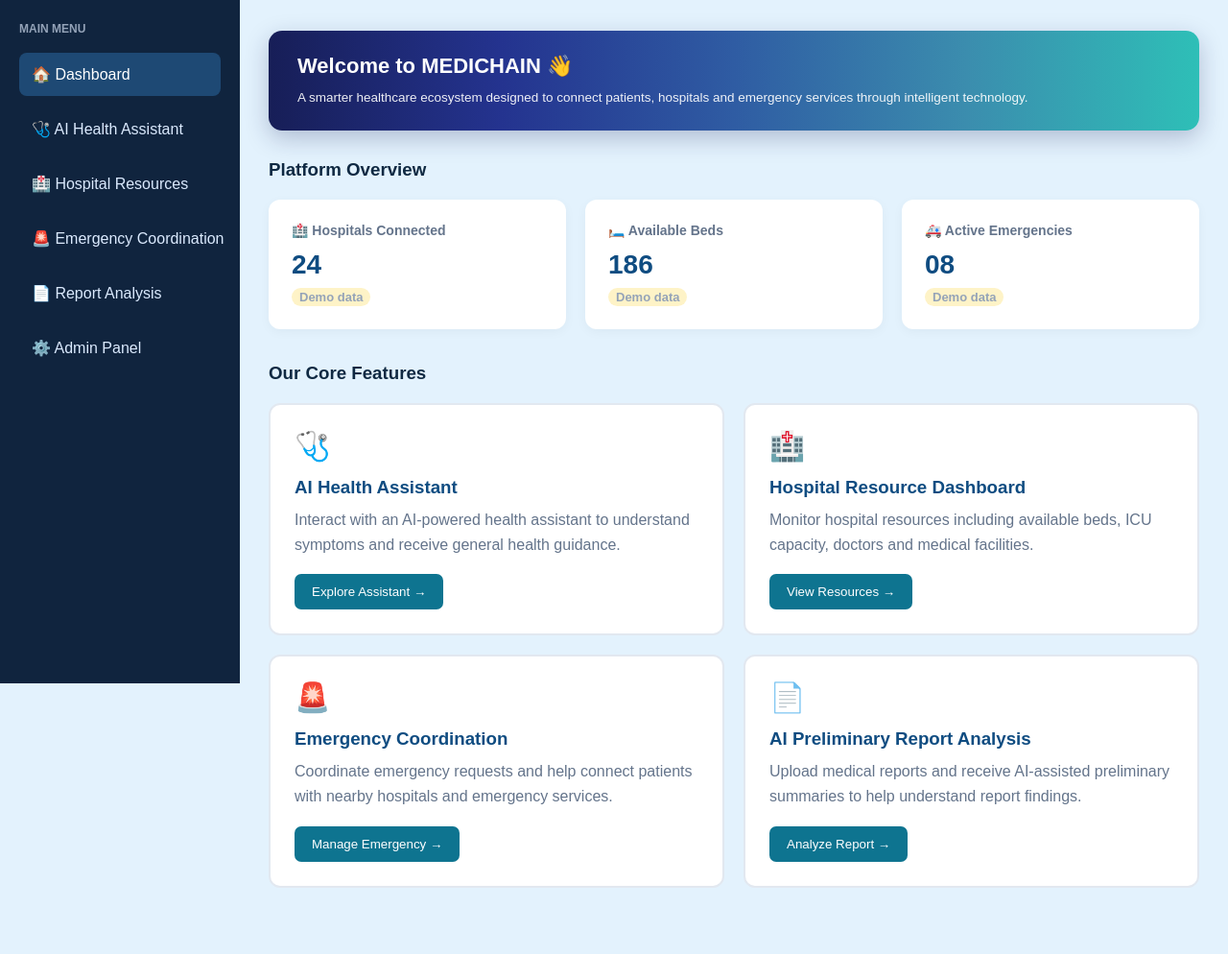
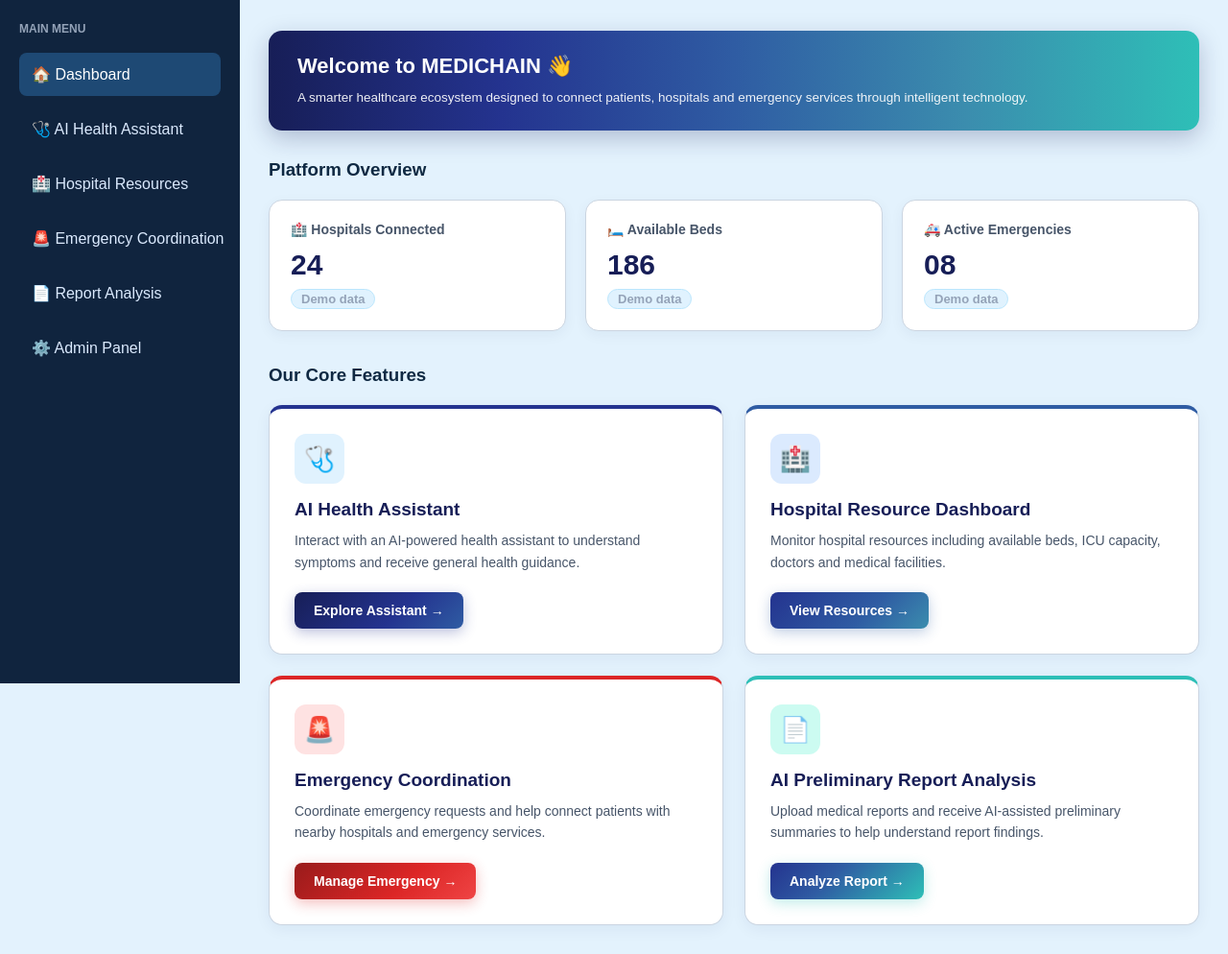
Before and after one commit to Shravya-B046/MEDICHAIN, a plain HTML site: page Frontend/index.html in a window 1280 px wide. Shown: the part 88-1082 px from the top of the page at 96% size. Before the commit the page ends 1043 px from the top, so only its background shows below. Drawn offline with Linux system fonts and the light colour scheme; no server answers.

Commit message:
style: apply ashwini_frontend color palette to dashboard feature cards and components

```diff
--- a/Frontend/css/style.css
+++ b/Frontend/css/style.css
@@ -109,8 +109,8 @@ body {
 
 .topbar-toggle-btn:hover {
     background: #e0f2fe;
-    border-color: #0e7490;
-    color: #0e7490;
+    border-color: #2F5CA3;
+    color: #24338F;
 }
 
 /* Sidebar Collapsed State */
@@ -273,9 +273,9 @@ body {
 .stat-card {
     background: white;
     padding: 22px;
-    border-radius: 12px;
-    border: 2px solid transparent;
-    box-shadow: 0 3px 12px rgba(0, 0, 0, 0.04);
+    border-radius: 14px;
+    border: 1.5px solid #cbd5e1;
+    box-shadow: 0 4px 14px rgba(23, 30, 87, 0.05);
     transition: transform 0.25s cubic-bezier(0.16, 1, 0.3, 1),
         box-shadow 0.25s cubic-bezier(0.16, 1, 0.3, 1),
         border-color 0.25s ease;
@@ -283,16 +283,32 @@ body {
 }
 
 .stat-card h3 {
-    color: #64748b;
+    color: #475569;
     font-size: 14px;
     margin-bottom: 12px;
-    transition: color 0.2s ease, font-weight 0.2s ease;
+    font-weight: 600;
+    transition: color 0.2s ease;
 }
 
 .stat-card h1 {
-    font-size: 28px;
-    color: #0f4c81;
-    transition: color 0.2s ease, font-weight 0.2s ease;
+    font-size: 30px;
+    color: #171E57;
+    font-weight: 700;
+    transition: color 0.2s ease;
+}
+
+.stat-card:hover {
+    transform: translateY(-6px) scale(1.01);
+    border-color: #2F5CA3;
+    box-shadow: 0 14px 28px rgba(36, 51, 143, 0.16);
+}
+
+.stat-card:hover h1 {
+    color: #24338F;
+}
+
+.stat-card:hover h3 {
+    color: #171E57;
 }
 
 /* Feature Cards */
@@ -303,89 +319,178 @@ body {
 .features {
     display: grid;
     grid-template-columns: repeat(2, minmax(0, 1fr));
-    gap: 20px;
+    gap: 22px;
 }
 
 .feature-card {
     background: white;
-    padding: 25px;
-    border-radius: 12px;
-    border: 2px solid #e2e8f0;
+    padding: 26px;
+    border-radius: 14px;
+    border: 1.5px solid #cbd5e1;
+    box-shadow: 0 4px 16px rgba(23, 30, 87, 0.06);
     transition: transform 0.25s cubic-bezier(0.16, 1, 0.3, 1),
         box-shadow 0.25s cubic-bezier(0.16, 1, 0.3, 1),
         border-color 0.25s ease;
     cursor: pointer;
-}
-
-/* Card Pop-Up on Hover with Bold Black Color */
-.stat-card:hover,
-.feature-card:hover {
-    transform: translateY(-8px) scale(1.015);
-    border-color: #000000;
-    box-shadow: 0 16px 32px rgba(0, 0, 0, 0.22), 0 0 0 1px #000000;
-}
-
-.stat-card:hover h1,
-.stat-card:hover h3,
-.stat-card:hover p,
-.feature-card:hover h1,
-.feature-card:hover h2,
-.feature-card:hover h3,
-.feature-card:hover p {
-    color: #000000 !important;
-}
-
-.stat-card:hover h1,
-.feature-card:hover h3 {
-    font-weight: 800;
-}
-
-.stat-card:hover h3,
-.feature-card:hover p {
-    font-weight: 600;
-}
-
-.feature-card:hover button {
-    background: #000000;
-    color: white;
-    box-shadow: 0 4px 12px rgba(0, 0, 0, 0.35);
+    display: flex;
+    flex-direction: column;
+    position: relative;
+    overflow: hidden;
 }
 
 .feature-card .icon {
-    font-size: 30px;
-    margin-bottom: 15px;
+    width: 52px;
+    height: 52px;
+    border-radius: 12px;
+    display: inline-flex;
+    align-items: center;
+    justify-content: center;
+    font-size: 26px;
+    margin-bottom: 16px;
     transition: transform 0.25s ease;
 }
 
 .feature-card:hover .icon {
-    transform: scale(1.15);
+    transform: scale(1.12);
 }
 
 .feature-card h3 {
     margin-bottom: 10px;
-    color: #0f4c81;
-    transition: color 0.2s ease, font-weight 0.2s ease;
+    color: #171E57;
+    font-size: 19px;
+    font-weight: 700;
+    transition: color 0.2s ease;
 }
 
 .feature-card p {
-    color: #64748b;
+    color: #475569;
     line-height: 1.6;
-    transition: color 0.2s ease, font-weight 0.2s ease;
+    font-size: 14px;
+    flex: 1;
 }
 
 .feature-card button {
-    margin-top: 18px;
-    padding: 11px 18px;
+    margin-top: 20px;
+    padding: 11px 20px;
     border: none;
-    border-radius: 7px;
-    background: #0e7490;
+    border-radius: 8px;
+    background: linear-gradient(135deg, #171E57 0%, #24338F 50%, #2F5CA3 100%);
     color: white;
+    font-size: 14px;
+    font-weight: 600;
     cursor: pointer;
-    transition: all 0.2s ease;
+    transition: all 0.25s ease;
+    box-shadow: 0 4px 12px rgba(36, 51, 143, 0.25);
+    align-self: flex-start;
 }
 
 .feature-card button:hover {
-    background: #155e75;
+    transform: translateY(-2px);
+    box-shadow: 0 6px 16px rgba(36, 51, 143, 0.35);
+}
+
+/* Feature 1: AI Health Assistant (Royal Indigo / Medichain Blue) */
+#assistant {
+    border-top: 4px solid #24338F;
+}
+
+#assistant .icon {
+    background: #e0f2fe;
+    color: #24338F;
+}
+
+#assistant:hover {
+    transform: translateY(-8px) scale(1.012);
+    border-color: #24338F;
+    box-shadow: 0 16px 32px rgba(36, 51, 143, 0.2);
+}
+
+#assistant button {
+    background: linear-gradient(135deg, #171E57 0%, #24338F 60%, #2F5CA3 100%);
+    box-shadow: 0 4px 14px rgba(36, 51, 143, 0.3);
+}
+
+#assistant:hover button {
+    background: linear-gradient(135deg, #24338F 0%, #2F5CA3 60%, #3B8DAE 100%);
+    box-shadow: 0 6px 18px rgba(36, 51, 143, 0.4);
+}
+
+/* Feature 2: Hospital Resources (Medichain Blue / Cerulean) */
+#resources {
+    border-top: 4px solid #2F5CA3;
+}
+
+#resources .icon {
+    background: #dbeafe;
+    color: #2F5CA3;
+}
+
+#resources:hover {
+    transform: translateY(-8px) scale(1.012);
+    border-color: #2F5CA3;
+    box-shadow: 0 16px 32px rgba(47, 92, 163, 0.2);
+}
+
+#resources button {
+    background: linear-gradient(135deg, #24338F 0%, #2F5CA3 60%, #3B8DAE 100%);
+    box-shadow: 0 4px 14px rgba(47, 92, 163, 0.3);
+}
+
+#resources:hover button {
+    background: linear-gradient(135deg, #2F5CA3 0%, #3B8DAE 60%, #2EBFB7 100%);
+    box-shadow: 0 6px 18px rgba(47, 92, 163, 0.4);
+}
+
+/* Feature 3: Emergency Coordination (Emergency Red Accent + Navy) */
+#emergency {
+    border-top: 4px solid #dc2626;
+}
+
+#emergency .icon {
+    background: #fee2e2;
+    color: #dc2626;
+}
+
+#emergency:hover {
+    transform: translateY(-8px) scale(1.012);
+    border-color: #dc2626;
+    box-shadow: 0 16px 32px rgba(220, 38, 38, 0.2);
+}
+
+#emergency button {
+    background: linear-gradient(135deg, #991b1b 0%, #dc2626 60%, #ef4444 100%);
+    box-shadow: 0 4px 14px rgba(220, 38, 38, 0.3);
+}
+
+#emergency:hover button {
+    background: linear-gradient(135deg, #b91c1c 0%, #ef4444 60%, #f87171 100%);
+    box-shadow: 0 6px 18px rgba(220, 38, 38, 0.4);
+}
+
+/* Feature 4: Report Analysis (Teal / Turquoise Mint + Cerulean) */
+#reports {
+    border-top: 4px solid #2EBFB7;
+}
+
+#reports .icon {
+    background: #ccfbf1;
+    color: #0f766e;
+}
+
+#reports:hover {
+    transform: translateY(-8px) scale(1.012);
+    border-color: #2EBFB7;
+    box-shadow: 0 16px 32px rgba(46, 191, 183, 0.25);
+}
+
+#reports button {
+    background: linear-gradient(135deg, #24338F 0%, #2F5CA3 40%, #2EBFB7 100%);
+    box-shadow: 0 4px 14px rgba(46, 191, 183, 0.3);
+}
+
+#reports:hover button {
+    background: linear-gradient(135deg, #2F5CA3 0%, #3B8DAE 50%, #2EBFB7 100%);
+    box-shadow: 0 6px 18px rgba(46, 191, 183, 0.4);
 }
 
 /* Responsive Design */
@@ -640,7 +745,7 @@ body {
 }
 
 .user-message {
-    background: #0e7490;
+    background: linear-gradient(135deg, #171E57 0%, #24338F 60%, #2F5CA3 100%);
     color: white;
     align-self: flex-end;
 }
@@ -717,8 +822,8 @@ body {
 }
 
 .chat-input-wrapper input:focus {
-    border-color: #0e7490;
-    box-shadow: 0 0 0 3px rgba(14, 116, 144, 0.15);
+    border-color: #2F5CA3;
+    box-shadow: 0 0 0 3px rgba(47, 92, 163, 0.15);
 }
 
 .mic-btn {
@@ -741,7 +846,7 @@ body {
 
 .mic-btn:hover {
     background: #f1f5f9 !important;
-    color: #0e7490 !important;
+    color: #24338F !important;
     transform: scale(1.08);
 }
 
@@ -814,7 +919,7 @@ body {
 
 .chat-input #sendBtn {
     padding: 13px 24px;
-    background: #0e7490;
+    background: linear-gradient(135deg, #171E57 0%, #24338F 60%, #2F5CA3 100%);
     color: white;
     border: none;
     border-radius: 10px;
@@ -826,12 +931,13 @@ body {
     gap: 6px;
     flex-shrink: 0;
     transition: all 0.2s ease;
+    box-shadow: 0 3px 10px rgba(36, 51, 143, 0.28);
 }
 
 .chat-input #sendBtn:hover {
-    background: #155e75;
+    background: linear-gradient(135deg, #24338F 0%, #2F5CA3 60%, #3B8DAE 100%);
     transform: translateY(-1px);
-    box-shadow: 0 2px 6px rgba(14, 116, 144, 0.25);
+    box-shadow: 0 5px 14px rgba(36, 51, 143, 0.38);
 }
 
 .disclaimer {
@@ -929,10 +1035,11 @@ body {
     display: inline-block;
     margin-top: 6px;
     font-size: 11px;
-    color: #b45309;
-    background: #fef3c7;
-    padding: 2px 8px;
-    border-radius: 10px;
+    color: #0369a1;
+    background: #e0f2fe;
+    border: 1px solid #bae6fd;
+    padding: 2px 10px;
+    border-radius: 12px;
     font-weight: 600;
 }
 
--- a/Frontend/index.html
+++ b/Frontend/index.html
@@ -5,7 +5,7 @@
     <meta charset="UTF-8">
     <meta name="viewport" content="width=device-width, initial-scale=1.0">
     <title>MEDICHAIN | Smart Healthcare Platform</title>
-    <link rel="stylesheet" href="css/style.css?v=10.0">
+    <link rel="stylesheet" href="css/style.css?v=12.0">
 
     <script>
         // Auth Guard: Auto-set demo session on localhost for seamless access
```
Also changed, not shown: Frontend/admin.html (+16 -3 lines), Frontend/assistant.html (+2 -2 lines), Frontend/emergency.html (+1 -1 lines), Frontend/login.html (+1 -1 lines), Frontend/reports.html (+1 -1 lines), Frontend/resources.html (+2 -2 lines).
